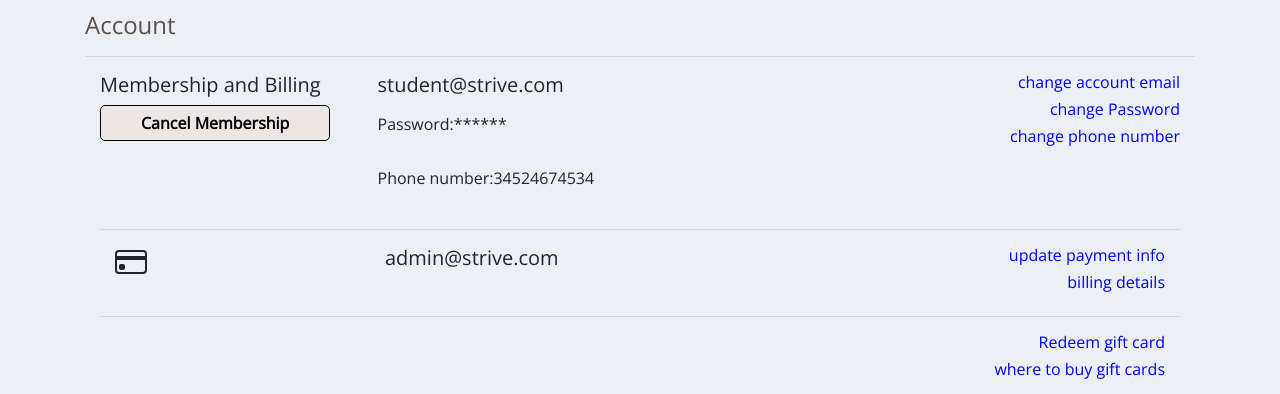
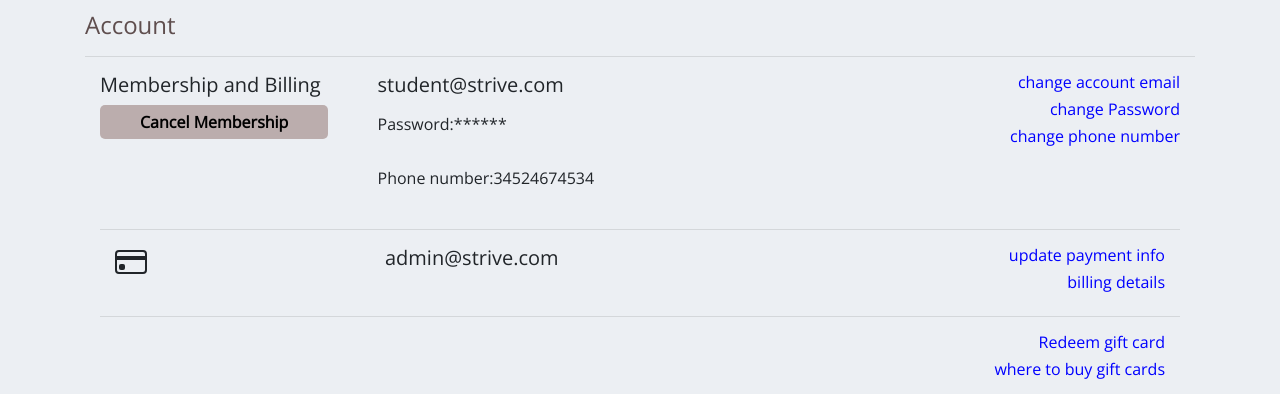
Before and after one commit to hilinawuhib/Netflix-clone, a plain HTML site: page settingpage.html in a window 1280 px wide. Shown: the part 95-489 px from the top of the page. Drawn offline with nearby package versions, Linux system fonts and the light colour scheme.

Commit message:
Update settingpage.css

```diff
--- a/settingpage.css
+++ b/settingpage.css
@@ -36,9 +36,9 @@ button{
   padding-bottom: 5px;
   padding-left: 40px;
   padding-right: 40px;
-  background-color: rgb(236, 230, 230);
+  background-color: rgb(187, 173, 173);
   border-radius: 5px;
-  border: 1px solid;
+  border: 0 solid;
 
 }
 .h6class{
@@ -46,7 +46,7 @@ button{
   color: blue;
 }
 hr{
-  color-adjust:rgb(80, 66, 66);
+  color-adjust:rgb(145, 138, 138);
 }
 .ultraHD{
   height: 20px;
```
